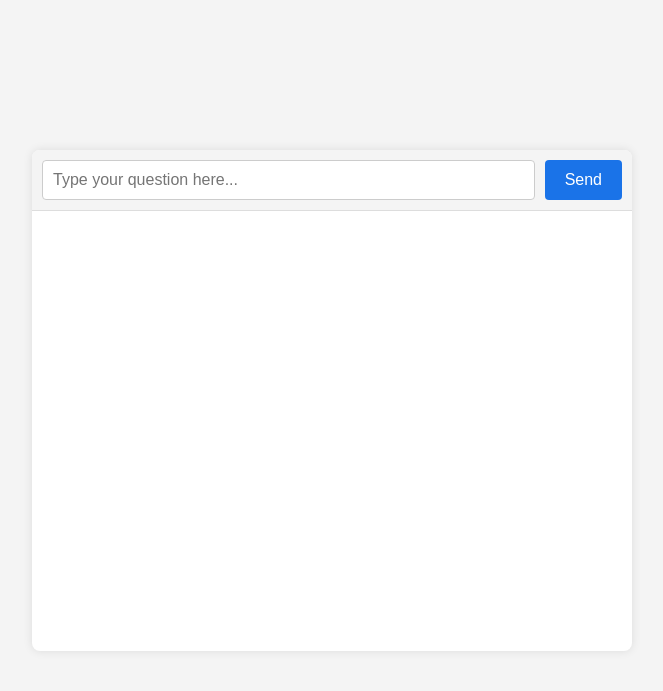
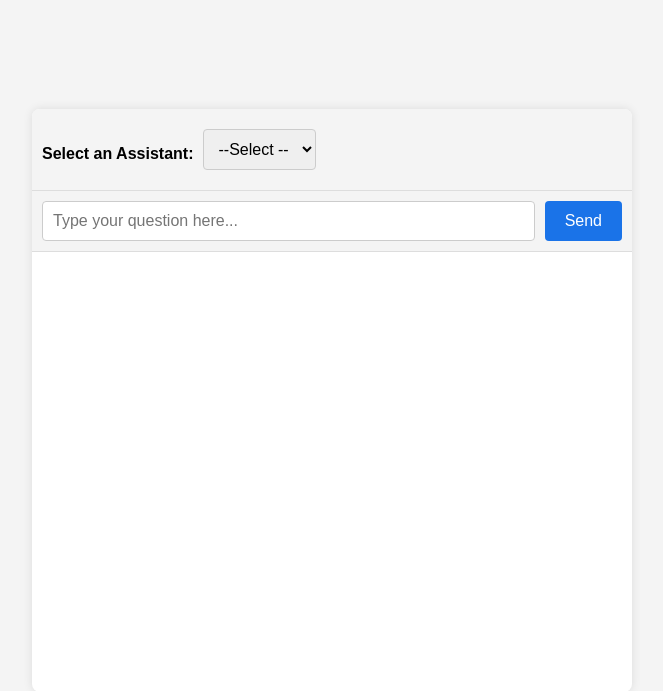
Before and after one commit to wallus/jimbot, a Flask app: page / in a window 1280 px wide. Shown: the top 691 px of the page, without its empty margins (308-971 px from the left). Run offline with Flask 3, Linux system fonts and the light colour scheme; data that the repository does not hold is empty; parts of the project's set-up code (start-up, migrations or seed data) failed here and were passed over.

Commit message:
Added the ability to select an Assistant

```diff
--- a/docker-compose.yml
+++ b/docker-compose.yml
@@ -1,5 +1,3 @@
-version: '3.3'
-
 services:
   web:
     build:
--- a/haos_addon/app.py
+++ b/haos_addon/app.py
@@ -13,7 +13,6 @@ logging.info("Running app.py.....")
 app = Flask(__name__)
 
 # Initialize the OpenAI client with the API key
-
 api_key = os.getenv("OPENAI_API_KEY")
 if not api_key:
     raise ValueError("No OpenAI API key found in environment variables")
@@ -23,53 +22,68 @@ client = OpenAI(
 )
 
 system_prompt = """You are a helpful assistant who desperately wants to help people to use Maptek products.
-    Your job is to help the user use MMP and to encourage them to use it because it
-    will be very helpful for them. You answer in short sentences. You talk about Maptek's MMP application
-    whenever you can and evangelise it.  Also, ask the user about their role and other interests in mining
+    Your job is to help the user use Maptek hardware, software and services. Maptek products will help
+    the user make better decisions for their mine.  You answer in short sentences. You talk about Maptek's products
+    whenever you can and evangelise them.  Also, ask the user about their role and other interests in mining
     so you can give them more specific help. Address the user as sir"""
 
-# assistant = client.beta.assistants.create(
-#     name="Maptek Assistant",
-#     instructions=system_prompt,
-#     model="gpt-4o",
-# )
+assists = client.beta.assistants.list( order="desc", limit="20",)
 
-thread = client.beta.threads.create()
+a_index = 0
 
-assistant_id = "asst_hlGCTA3syPtvgzcDifZJx1pf"  # See https://platform.openai.com/assistants/asst_hlGCTA3syPtvgzcDifZJx1pf
+print(assists.data)
 
-logging.info("Assistant id = " + assistant_id)
-logging.info("Thread id = " + thread.id)
+threads = []
+# Loop through each assistant in assists and create a thread for each one
+for assistant in assists.data:
+    thread = client.beta.threads.create()  # Create a new thread
+    threads.append(thread)  # Add the thread to the list
+
+logging.info("Assistant id = " + assists.data[a_index].id)
+logging.info("Thread id = " + threads[a_index].id)
+
+def get_assistant_index_by_name(target_name):
+    for index, assistant in enumerate(assists.data):
+        if assistant.name == target_name:
+            return index
+    return None
+
+def get_assistant_id_by_name(target_name):
+    for assistant in assists.data:
+        if assistant.name == target_name:
+            return assistant.id
+    return None
 
 def generate_assistant_response(user_input):
+    global a_index
     try:
+        logging.info(f"Getting a response from name: {assists.data[a_index].name} ({assists.data[a_index].id}) in thread:{threads[a_index].id}")
         message=client.beta.threads.messages.create(
-            thread_id=thread.id,
+            thread_id=threads[a_index].id,
             role="user",
             content=user_input
         )
         run = client.beta.threads.runs.create_and_poll(
-            thread_id=thread.id,
-            assistant_id=assistant_id,
+            thread_id=threads[a_index].id,
+            assistant_id=assists.data[a_index].id,
             instructions=system_prompt
         )
         response = "Nothing"
         if run.status == 'completed':
             messages = client.beta.threads.messages.list(
-                thread_id=thread.id
+                thread_id=threads[a_index].id
             )
 
             if messages.data:
                 all_responses = []
                 for message in messages.data:
                     if message.content:
-                        # Assuming content[0] is where the message text is stored
                         content_block = message.content[0]
                         text_value = content_block.text.value
                         all_responses.append(text_value)
                 # Combine all message contents into one string
                 combined_responses = " ".join(all_responses)
-                response = "Bot says: " + all_responses[0]
+                response = assists.data[a_index].name + ": " + all_responses[0]
             else:
                 response = "All messages empty"
         else:
@@ -98,6 +112,36 @@ def generate_response(user_input):
 def index():
     return render_template('index.html')
 
+
+@app.route('/get_test_keys', methods=['GET'])
+def get_keys():
+    keys = ["key1", "key2", "key3", "key4"]  # Define your keys here
+    return jsonify(keys)
+
+
+@app.route('/get_keys', methods=['GET'])
+def get_assistants():
+    try:
+        # Fetch the list of assistants from OpenAI API
+        assistants_data = [assistant.name for assistant in assists.data]
+        logging.info(f"assistants: {assistants_data}")
+
+        return jsonify(assistants_data)
+    except Exception as e:
+        logging.error(f"Error fetching assistants: {e}")
+        return jsonify({"error": "Failed to retrieve assistants"}), 500
+
+
+@app.route('/set_key', methods=['POST'])
+def set_key():
+    global selected_key
+    global a_index
+    data = request.json
+    selected_key = data.get('selected_key')
+    logging.info(f"Selected key received: {selected_key}")
+    a_index = get_assistant_index_by_name(selected_key)
+    return jsonify({"status": "success", "selected_key": selected_key})
+
 @app.route('/chat', methods=['POST'])
 def chat():
     user_input = request.json.get('input')
--- /dev/null
+++ b/haos_addon/static/styles.css
@@ -0,0 +1,79 @@
+body {
+    font-family: Arial, sans-serif;
+    margin: 0;
+    padding: 0;
+    background-color: #f4f4f4;
+    display: flex;
+    justify-content: center;
+    align-items: center;
+    height: 100vh;
+}
+#chat-container {
+    max-width: 600px;
+    width: 100%;
+    background: #fff;
+    display: flex;
+    flex-direction: column;
+    box-shadow: 0 0 10px rgba(0, 0, 0, 0.1);
+    border-radius: 8px;
+    overflow: hidden;
+}
+#user-input-container {
+    display: flex;
+    padding: 10px;
+    background-color: #f4f4f4;
+    border-bottom: 1px solid #ddd;
+}
+#user-input {
+    flex-grow: 1;
+    padding: 10px;
+    font-size: 16px;
+    border: 1px solid #ccc;
+    border-radius: 4px;
+}
+#send-button {
+    margin-left: 10px;
+    padding: 10px 20px;
+    font-size: 16px;
+    cursor: pointer;
+    border: none;
+    background-color: #1a73e8;
+    color: white;
+    border-radius: 4px;
+}
+#chat-output {
+    padding: 20px;
+    overflow-y: auto;
+    display: flex;
+    flex-direction: column-reverse;
+    height: 400px; /* Set a height so that the chat output is scrollable */
+}
+.message {
+    margin-bottom: 10px;
+}
+.user {
+    font-weight: bold;
+    color: #1a73e8;
+    align-self: flex-end;
+}
+.bot {
+    color: #555;
+    align-self: flex-start;
+}
+label {
+    margin-top: 20px;
+    display: block;
+    font-weight: bold;
+}
+select {
+    padding: 10px;
+    margin-top: 10px;
+    border-radius: 4px;
+    border: 1px solid #ccc;
+    font-size: 16px;
+}
+#selected-key {
+    margin-top: 10px;
+    font-weight: bold;
+    color: #333;
+}
--- a/haos_addon/templates/index.html
+++ b/haos_addon/templates/index.html
@@ -4,73 +4,29 @@
     <meta charset="UTF-8">
     <meta name="viewport" content="width=device-width, initial-scale=1.0">
     <title>Jim's Chatbot</title>
-    <style>
-        body {
-            font-family: Arial, sans-serif;
-            margin: 0;
-            padding: 0;
-            background-color: #f4f4f4;
-            display: flex;
-            justify-content: center;
-            align-items: center;
-            height: 100vh;
+    <link rel="stylesheet" href="{{ url_for('static', filename='styles.css') }}">
+      <style>
+        .options-container {
+            display: flex;           /* Use flexbox to align items horizontally */
+            align-items: center;     /* Vertically center the label and select box */
+            margin-bottom: 10px;     /* Optional: Add space below the container */
         }
-        #chat-container {
-            max-width: 600px;
-            width: 100%;
-            background: #fff;
-            display: flex;
-            flex-direction: column;
-            box-shadow: 0 0 10px rgba(0, 0, 0, 0.1);
-            border-radius: 8px;
-            overflow: hidden;
-        }
-        #user-input-container {
-            display: flex;
-            padding: 10px;
-            background-color: #f4f4f4;
-            border-bottom: 1px solid #ddd;
-        }
-        #user-input {
-            flex-grow: 1;
-            padding: 10px;
-            font-size: 16px;
-            border: 1px solid #ccc;
-            border-radius: 4px;
-        }
-        #send-button {
-            margin-left: 10px;
-            padding: 10px 20px;
-            font-size: 16px;
-            cursor: pointer;
-            border: none;
-            background-color: #1a73e8;
-            color: white;
-            border-radius: 4px;
-        }
-        #chat-output {
-            padding: 20px;
-            overflow-y: auto;
-            display: flex;
-            flex-direction: column-reverse;
-            height: 400px; /* Set a height so that the chat output is scrollable */
-        }
-        .message {
-            margin-bottom: 10px;
-        }
-        .user {
-            font-weight: bold;
-            color: #1a73e8;
-            align-self: flex-end;
-        }
-        .bot {
-            color: #555;
-            align-self: flex-start;
+
+        #key-select {
+            margin-left: 10px;  /* Optional: Add space between the label and select box */
         }
     </style>
 </head>
 <body>
     <div id="chat-container">
+        <div id="user-input-container">
+        <div class="options-container">
+            <label for="key-select">Select an Assistant:</label>
+            <select id="key-select">
+                <option value="">--Select --</option>
+            </select>
+        </div>
+        </div>
         <div id="user-input-container">
             <input type="text" id="user-input" placeholder="Type your question here...">
             <button id="send-button">Send</button>
@@ -80,7 +36,55 @@
 
     <script src="https://cdn.jsdelivr.net/npm/marked/marked.min.js"></script>
     <script>
+	console.log("JavaScript is loaded and running");
         let chatHistory = [];
+
+        // Function to populate the dropdown with keys
+        async function populateDropdown() {
+            try {
+                const response = await fetch('/get_keys');
+                const keys = await response.json();
+
+                const currentAssistantName = keys[0];
+                const dropdown = document.getElementById('key-select');
+
+                keys.forEach(key => {
+                    const option = document.createElement('option');
+                    option.value = key;
+                    option.textContent = key;
+                    dropdown.appendChild(option);
+                });
+
+                // Set the initial value of the dropdown to the current assistant name
+                if (currentAssistantName) {
+                    dropdown.value = currentAssistantName;
+                }
+
+            } catch (error) {
+                console.error('Error fetching keys:', error);
+            }
+        }
+
+        // Event listener for the dropdown selection
+        document.getElementById('key-select').addEventListener('change', async function() {
+            const selectedKey = this.value;
+            //document.getElementById('selected-key').textContent = `You selected: ${selectedKey}`;
+
+            try {
+		console.log('Sending the key to the server... ');
+                // Send the selected key to the Flask backend
+                const response = await fetch('/set_key', {
+                    method: 'POST',
+                    headers: { 'Content-Type': 'application/json' },
+                    body: JSON.stringify({ selected_key: selectedKey })
+                });
+
+                const result = await response.json();
+                console.log('Server response:', result);
+            } catch (error) {
+                console.error('Error sending key to server:', error);
+            }
+        });
 
         function updateChatOutput() {
             const chatOutput = document.getElementById('chat-output');
@@ -96,8 +100,7 @@
                     messageDiv.textContent = `You: ${message.content}`;
                 } else if (message.role === 'bot') {
                     messageDiv.classList.add('bot');
-                    messageDiv.innerHTML = `Bot: ${marked.parse(message.content)}`;
-                    /* messageDiv.textContent = `Bot: ${message.content}`;*/
+                    messageDiv.innerHTML = `${marked.parse(message.content)}`;
                 }
                 chatOutput.appendChild(messageDiv);
             }
@@ -139,6 +142,9 @@
                 document.getElementById('send-button').click();
             }
         });
+
+        // Populate the dropdown when the page loads
+        populateDropdown();
     </script>
 </body>
 </html>
```
Also changed, not shown: haos_addon/templates/styles.css (added, +84 -0 lines), 3 other files.
